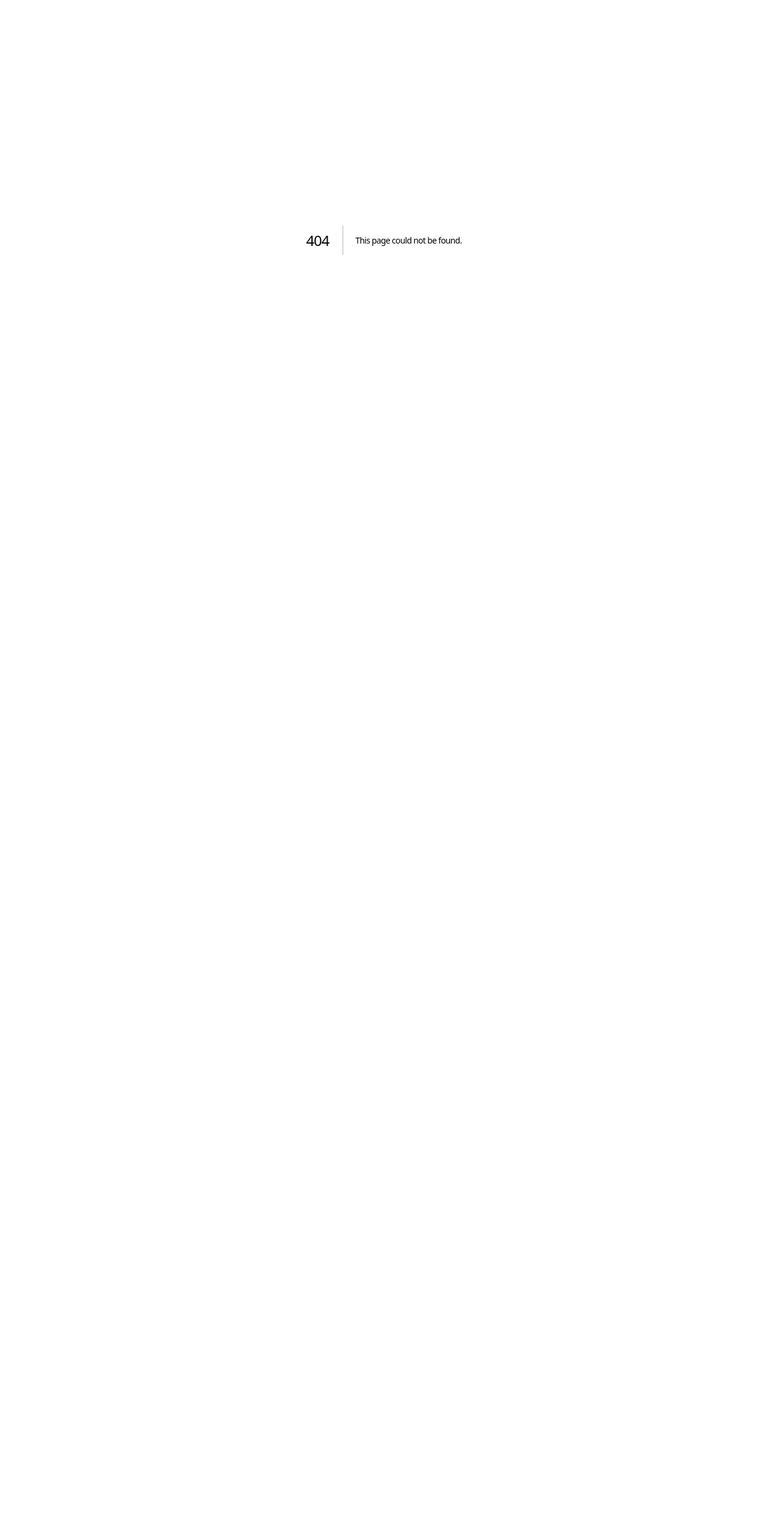
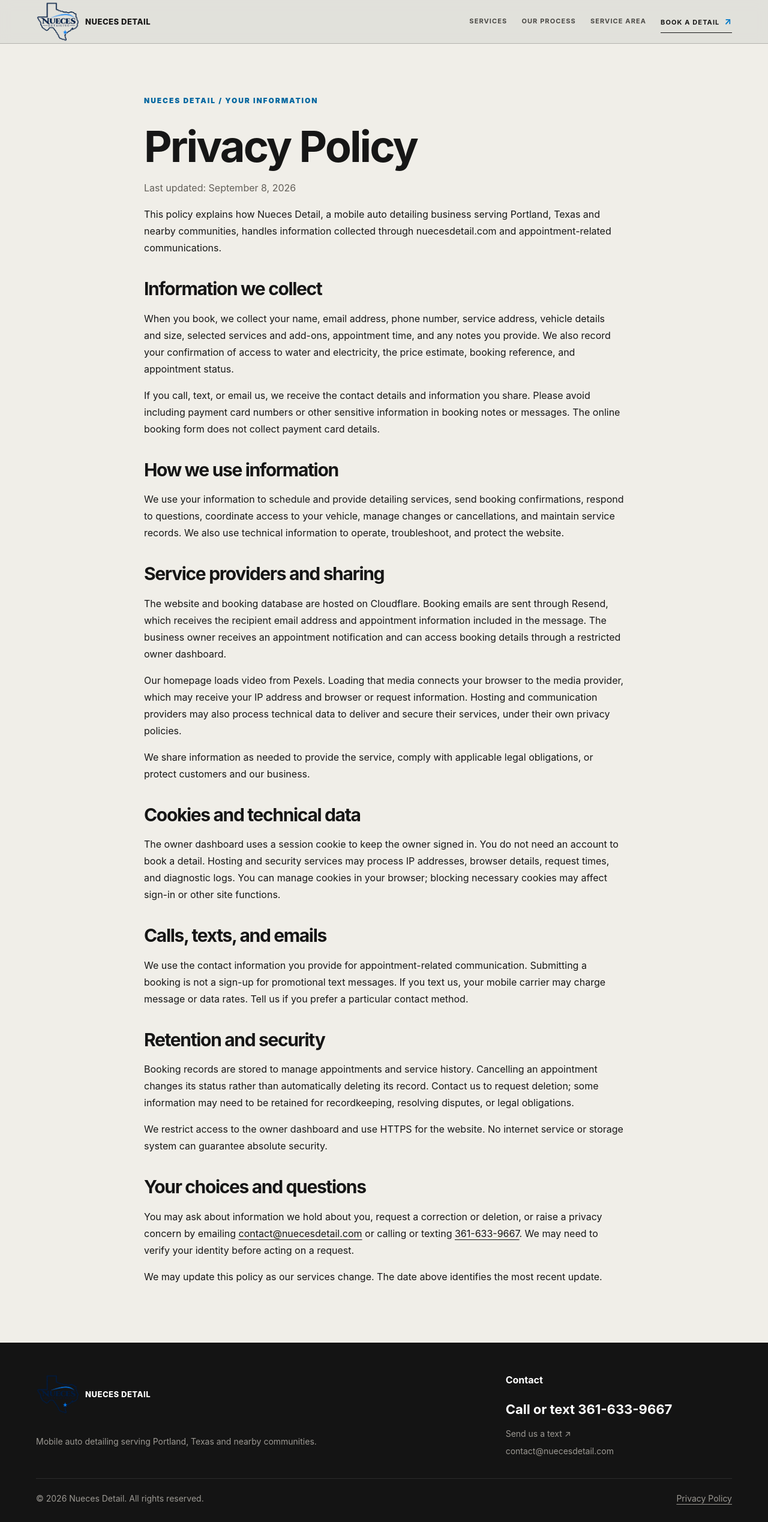
Before and after one commit to mattyaug/detailreal, a Next.js app: page /privacy in a window 1280 px wide. Before the commit this address had no page. Shown: the whole page at 60% size. Before the commit the page ends 800 px from the top, so only its background shows below. Built offline with nearby package versions, Linux system fonts and the light colour scheme.

Commit message:
Block same-day appointments and add privacy policy and contact updates

```diff
--- a/app/api/bookings/route.ts
+++ b/app/api/bookings/route.ts
@@ -3,6 +3,7 @@ import { DateTime } from "luxon";
 import { NextRequest, NextResponse } from "next/server";
 import { getService, priceVehicle, priceAddOns } from "@/lib/services";
 import { BUSINESS_TIME_ZONE, getAvailableSlots } from "@/lib/schedule";
+import { isFutureBookingDate } from "@/lib/booking-dates";
 import { execute, isBookingConflict } from "@/lib/db";
 
 import { sendBookingEmails } from "@/lib/booking-email";
@@ -52,6 +53,9 @@ export async function POST(request: NextRequest) {
 
     const start = DateTime.fromISO(startsAt, { setZone: true }).setZone(BUSINESS_TIME_ZONE);
     if (!start.isValid) return NextResponse.json({ error: "Choose a valid appointment time." }, { status: 400 });
+    if (!isFutureBookingDate(start.toISODate()!)) {
+      return NextResponse.json({ error: "Same-day appointments are not available. Choose tomorrow or a later date (Central Time)." }, { status: 400 });
+    }
 
     const durationMinutes = service.durationMinutes + addOns.durationMinutes;
     let vehiclePricing;
--- a/app/globals.css
+++ b/app/globals.css
@@ -381,3 +381,16 @@ h3 { font-size: 23px; }
 .vehicle-size-total { display: flex; justify-content: space-between; gap: 12px; margin-top: 14px; }
 @media (max-width: 440px) { .vehicle-size-option { padding: 12px; gap: 8px; } .vehicle-size-option strong { font-size: 13px; } }
 .booking-row-actions [aria-pressed='true'] { outline: 2px solid currentColor; }
+
+.footer-bottom { display: flex; justify-content: space-between; flex-wrap: wrap; gap: 12px 24px; }
+.site-footer .footer-phone { margin: 12px 0 4px; color: inherit; font-size: clamp(18px, 2vw, 22px); }
+.site-footer .footer-phone a { display: inline; color: inherit; font-size: inherit; }
+.footer-bottom a, .privacy-page a, .form-card .help a { text-decoration: underline; text-underline-offset: 4px; }
+.privacy-page { padding-top: 72px; padding-bottom: 80px; background: var(--paper); color: var(--ink); }
+.privacy-content { max-width: 800px; }
+.privacy-page .eyebrow { color: #00659f; }
+.privacy-page h1 { font-size: clamp(40px, 7vw, 72px); line-height: 1.1; letter-spacing: -.04em; }
+.privacy-page h2 { font-size: clamp(24px, 4vw, 30px); line-height: 1.25; }
+.privacy-page section { margin-top: 36px; }
+.privacy-page p { line-height: 1.75; }
+.privacy-updated { color: #625f59; }
--- a/app/page.tsx
+++ b/app/page.tsx
@@ -82,7 +82,7 @@ export default function HomePage() {
         <section className="local-section" id="service-area">
           <div className="shell local-grid">
             <p className="section-index">04 / Local service</p>
-            <div><h2>Made for the<br />Coastal Bend.</h2><p>Based in Portland and serving the surrounding community. Not sure if you’re in range? Give us a call.</p></div>
+            <div><h2>Made for the<br />Coastal Bend.</h2><p>Based in Portland and serving the surrounding community. Not sure if you’re in range? Give us a call or text.</p></div>
             <div className="location-stamp"><span>27.8778° N</span><b>PORTLAND</b><span>97.3239° W</span></div>
           </div>
         </section>
--- /dev/null
+++ b/app/privacy/page.tsx
@@ -0,0 +1,60 @@
+import type { Metadata } from "next";
+import { SiteHeader } from "@/components/site-header";
+import { SiteFooter } from "@/components/site-footer";
+
+export const metadata: Metadata = {
+  title: "Privacy Policy",
+  description: "How Nueces Detail handles your appointment details, contact information, and website data.",
+  alternates: { canonical: "/privacy" },
+};
+
+export default function PrivacyPage() {
+  return (
+    <>
+      <SiteHeader />
+      <main className="privacy-page">
+        <article className="shell privacy-content">
+        <p className="eyebrow">Nueces Detail / Your information</p>
+        <h1>Privacy Policy</h1>
+        <p className="privacy-updated">Last updated: September 8, 2026</p>
+        <p>This policy explains how Nueces Detail, a mobile auto detailing business serving Portland, Texas and nearby communities, handles information collected through nuecesdetail.com and appointment-related communications.</p>
+
+        <section aria-labelledby="privacy-collection">
+          <h2 id="privacy-collection">Information we collect</h2>
+          <p>When you book, we collect your name, email address, phone number, service address, vehicle details and size, selected services and add-ons, appointment time, and any notes you provide. We also record your confirmation of access to water and electricity, the price estimate, booking reference, and appointment status.</p>
+          <p>If you call, text, or email us, we receive the contact details and information you share. Please avoid including payment card numbers or other sensitive information in booking notes or messages. The online booking form does not collect payment card details.</p>
+        </section>
+        <section aria-labelledby="privacy-use">
+          <h2 id="privacy-use">How we use information</h2>
+          <p>We use your information to schedule and provide detailing services, send booking confirmations, respond to questions, coordinate access to your vehicle, manage changes or cancellations, and maintain service records. We also use technical information to operate, troubleshoot, and protect the website.</p>
+        </section>
+        <section aria-labelledby="privacy-providers">
+          <h2 id="privacy-providers">Service providers and sharing</h2>
+          <p>The website and booking database are hosted on Cloudflare. Booking emails are sent through Resend, which receives the recipient email address and appointment information included in the message. The business owner receives an appointment notification and can access booking details through a restricted owner dashboard.</p>
+          <p>Our homepage loads video from Pexels. Loading that media connects your browser to the media provider, which may receive your IP address and browser or request information. Hosting and communication providers may also process technical data to deliver and secure their services, under their own privacy policies.</p>
+          <p>We share information as needed to provide the service, comply with applicable legal obligations, or protect customers and our business.</p>
+        </section>
+        <section aria-labelledby="privacy-cookies">
+          <h2 id="privacy-cookies">Cookies and technical data</h2>
+          <p>The owner dashboard uses a session cookie to keep the owner signed in. You do not need an account to book a detail. Hosting and security services may process IP addresses, browser details, request times, and diagnostic logs. You can manage cookies in your browser; blocking necessary cookies may affect sign-in or other site functions.</p>
+        </section>
+        <section aria-labelledby="privacy-contact">
+          <h2 id="privacy-contact">Calls, texts, and emails</h2>
+          <p>We use the contact information you provide for appointment-related communication. Submitting a booking is not a sign-up for promotional text messages. If you text us, your mobile carrier may charge message or data rates. Tell us if you prefer a particular contact method.</p>
+        </section>
+        <section aria-labelledby="privacy-retention">
+          <h2 id="privacy-retention">Retention and security</h2>
+          <p>Booking records are stored to manage appointments and service history. Cancelling an appointment changes its status rather than automatically deleting its record. Contact us to request deletion; some information may need to be retained for recordkeeping, resolving disputes, or legal obligations.</p>
+          <p>We restrict access to the owner dashboard and use HTTPS for the website. No internet service or storage system can guarantee absolute security.</p>
+        </section>
+        <section aria-labelledby="privacy-choices">
+          <h2 id="privacy-choices">Your choices and questions</h2>
+          <p>You may ask about information we hold about you, request a correction or deletion, or raise a privacy concern by emailing <a href="mailto:contact@nuecesdetail.com">contact@nuecesdetail.com</a> or calling or texting <a href="tel:+13616339667">361-633-9667</a>. We may need to verify your identity before acting on a request.</p>
+          <p>We may update this policy as our services change. The date above identifies the most recent update.</p>
+        </section>
+        </article>
+      </main>
+      <SiteFooter />
+    </>
+  );
+}
--- a/components/site-footer.tsx
+++ b/components/site-footer.tsx
@@ -1,3 +1,5 @@
+import Link from "next/link";
+
 export function SiteFooter() {
   const name = "Nueces Detail";
   const phone = "361-633-9667";
@@ -12,11 +14,12 @@ export function SiteFooter() {
         </div>
         <div>
           <strong>Contact</strong>
-          <a href={`tel:${phone.replace(/\D/g, "")}`}>{phone}</a>
+          <p className="footer-phone"><strong>Call or text <a href={`tel:+1${phone.replace(/\D/g, "")}`}>{phone}</a></strong></p>
+          <a href={`sms:+1${phone.replace(/\D/g, "")}`}>Send us a text ↗</a>
           <a href={`mailto:${email}`}>{email}</a>
         </div>
       </div>
-      <div className="shell footer-bottom">© {new Date().getFullYear()} {name}. All rights reserved.</div>
+      <div className="shell footer-bottom"><span>© {new Date().getFullYear()} {name}. All rights reserved.</span><Link href="/privacy">Privacy Policy</Link></div>
     </footer>
   );
 }
--- /dev/null
+++ b/lib/booking-dates.ts
@@ -0,0 +1,18 @@
+import { DateTime } from "luxon";
+
+export const BUSINESS_TIME_ZONE = "America/Chicago";
+
+export function isFutureBookingDate(date: string, now = DateTime.now()) {
+  if (!/^\d{4}-\d{2}-\d{2}$/.test(date)) return false;
+  const day = DateTime.fromISO(date, { zone: BUSINESS_TIME_ZONE });
+  return day.isValid && day.startOf("day") > now.setZone(BUSINESS_TIME_ZONE).startOf("day");
+}
+
+export function bookableDates(now = DateTime.now()) {
+  const tomorrow = now.setZone(BUSINESS_TIME_ZONE).startOf("day").plus({ days: 1 });
+  return Array.from({ length: 90 }, (_, index) => {
+    const day = tomorrow.plus({ days: index });
+    const formatted = day.setLocale("en-US").toFormat("cccc, LLLL d");
+    return { value: day.toISODate()!, label: index === 0 ? `Tomorrow — ${formatted}` : formatted };
+  });
+}
--- a/lib/schedule.ts
+++ b/lib/schedule.ts
@@ -1,8 +1,9 @@
 import { DateTime } from "luxon";
 import { query } from "@/lib/db";
 import { overlapsBlockedHour } from "@/lib/hour-blocks";
+import { BUSINESS_TIME_ZONE, isFutureBookingDate } from "@/lib/booking-dates";
 
-export const BUSINESS_TIME_ZONE = "America/Chicago";
+export { BUSINESS_TIME_ZONE } from "@/lib/booking-dates";
 export const SLOT_STEP_MINUTES = 30;
 
 type AvailabilityRow = {
@@ -22,10 +23,7 @@ type BookingRow = {
 
 export async function getAvailableSlots(date: string, durationMinutes: number) {
   const localDate = DateTime.fromISO(date, { zone: BUSINESS_TIME_ZONE });
-  if (!localDate.isValid) return [];
-
-  const today = DateTime.now().setZone(BUSINESS_TIME_ZONE).startOf("day");
-  if (localDate.startOf("day") < today) return [];
+  if (!isFutureBookingDate(date)) return [];
 
   // Luxon: Monday=1 ... Sunday=7. Database: Sunday=0 ... Saturday=6.
   const weekday = localDate.weekday === 7 ? 0 : localDate.weekday;
--- a/lib/services.ts
+++ b/lib/services.ts
@@ -21,6 +21,7 @@ const exterior = [
   "Industrial-grade Koch-Chemie products used throughout the exterior service",
 ];
 const interior = [
+  "Complete removal of trash and loose debris from the cabin",
   "Thorough leather cleaning and conditioning",
   "Complete carpet shampooing and vacuuming",
   "Detailed brushwork to lift dirt from interior surfaces and seams",
```
Also changed, not shown: app/book/booking-form.tsx (+17 -24 lines), 2 other files (tests, documents, lock files or other folders).
